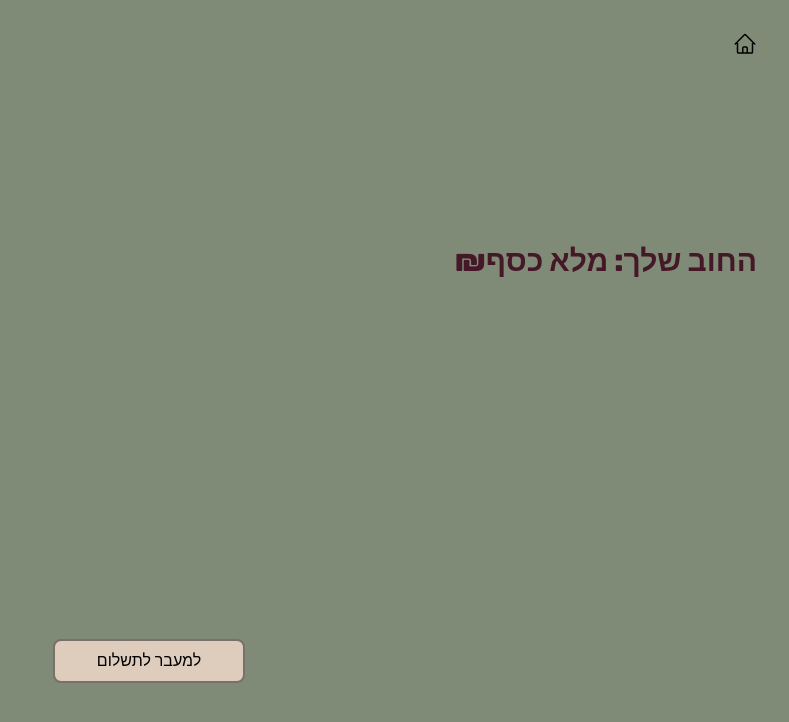
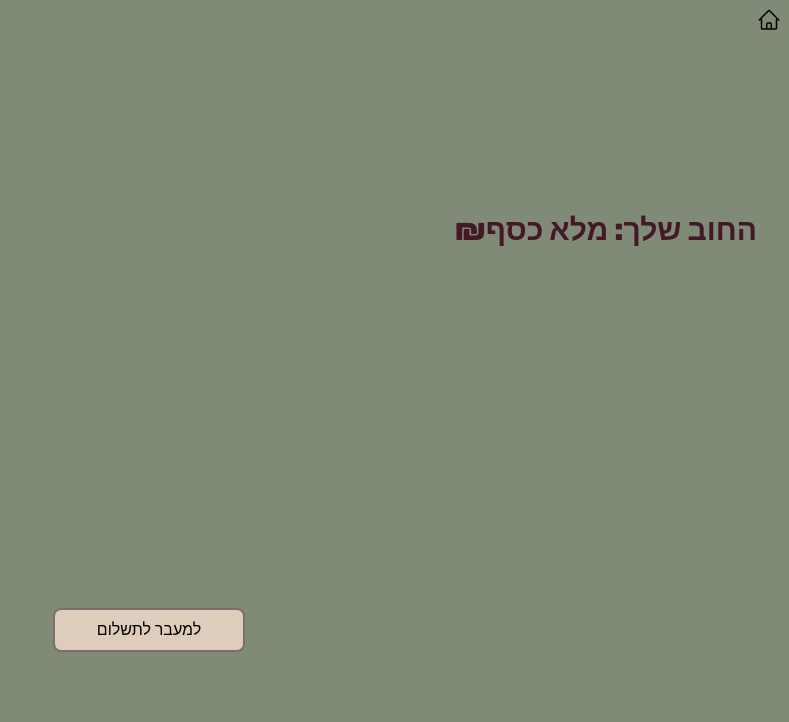
Before and after one commit to YairSadan/Clients-Management, a Next.js app: page /user/payments in a window 1280 px wide. Shown: the top 722 px of the page, without its empty margins (491-1280 px from the left). Built offline with nearby package versions, Linux system fonts and the light colour scheme; no server answers.

Commit message:
Fix link styling in HomeSvg and add missing HomeSvg component in UserPayment page

```diff
--- a/src/app/ui/globalComponents/HomeSvg.tsx
+++ b/src/app/ui/globalComponents/HomeSvg.tsx
@@ -11,7 +11,7 @@ const HomeSvg = () => {
     urlToRedirect = '/admin';
   }
   return (
-    <Link href={urlToRedirect} className="inline-block">
+    <Link href={urlToRedirect} className={`inline-block absolute top-2 right-2`}>
       <svg
         xmlns="http://www.w3.org/2000/svg"
         fill="none"
--- a/src/app/user/payments/page.tsx
+++ b/src/app/user/payments/page.tsx
@@ -20,8 +20,8 @@ const UserPayment = () => {
         <p>בטוח?</p>
       </Dialog>
 
+      <main className="page-primary justify-around">
       <HomeSvg />
-      <main className="page-primary justify-around">
         <div className="flex flex-row justify-start w-full">
           <Title text="החוב שלך: מלא כסף₪" />
         </div>
```
